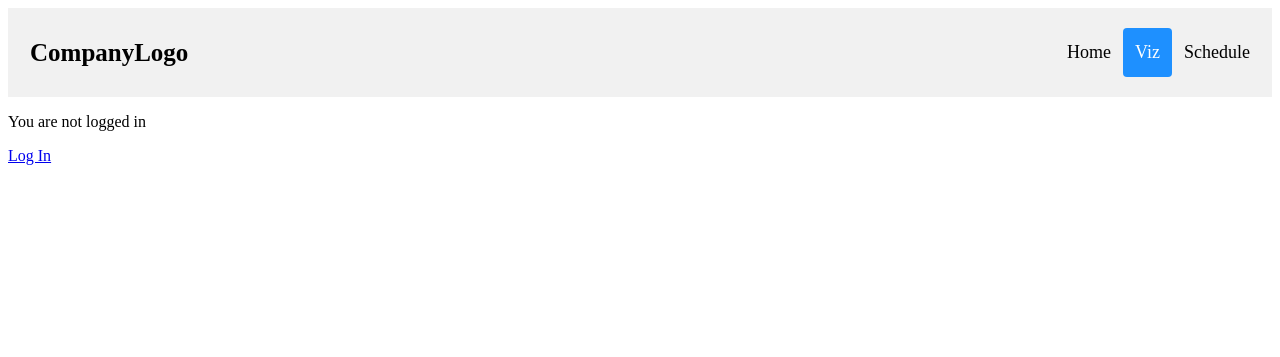
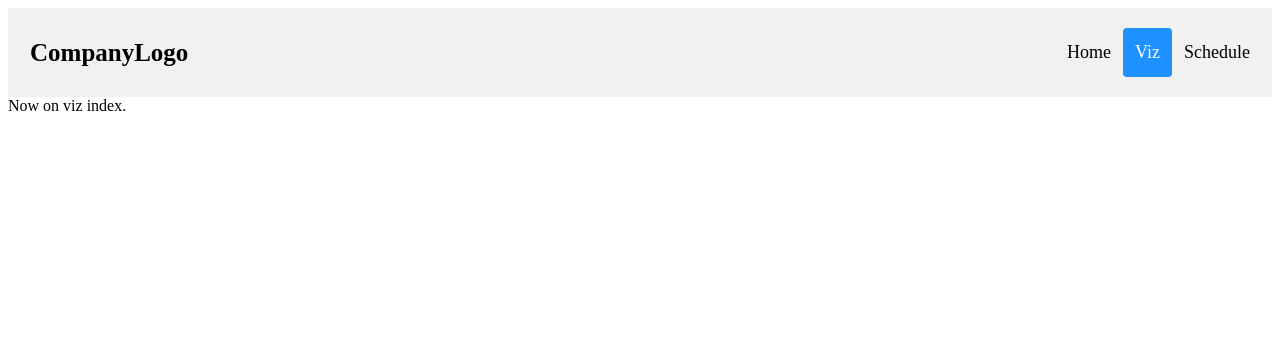
Before and after one commit to Jerry-Master/timealive, a Django app: page /viz/ in a window 1280 px wide. Shown: the top 357 px of the page. Run offline with Django 4.2, Linux system fonts and the light colour scheme.

Commit message:
Re-structured views

```diff
--- a/templates/base.html
+++ b/templates/base.html
@@ -2,7 +2,7 @@
 <html>
 <head>
   <meta charset="utf-8">
-  <title>{% block title %}Django Auth Tutorial{% endblock %}</title>
+  <title>{% block title %}Base title{% endblock %}</title>
 
   {% load static %}
 
@@ -10,6 +10,28 @@
 </head>
 <body>
   <main>
+
+    <div class="header">
+      <a href="/" class="logo">CompanyLogo</a>
+      <div class="header-right">
+        {% if is_home %}
+          <a class="active" href="/">Home</a>
+        {% else %}
+          <a href="/">Home</a>
+        {% endif %}
+        {% if is_viz %}
+          <a class="active" href="/viz">Viz</a>
+        {% else %}
+          <a href="/viz">Viz</a>
+        {% endif %}
+        {% if is_schedule %}
+          <a class="active" href="/schedule">Schedule</a>
+        {% else %}
+          <a href="/schedule">Schedule</a>
+        {% endif %}
+      </div>
+    </div>
+
     {% block content %}
     {% endblock %}
   </main>
--- a/templates/home.html
+++ b/templates/home.html
@@ -3,33 +3,11 @@
 {% block title %}Home{% endblock %}
 
 {% block content %}
-
-<div class="header">
-  <a href="#default" class="logo">CompanyLogo</a>
-  <div class="header-right">
-    {% if is_home %}
-      <a class="active" href="/">Home</a>
-    {% else %}
-      <a href="/">Home</a>
-    {% endif %}
-    {% if is_viz %}
-      <a class="active" href="/viz">Viz</a>
-    {% else %}
-      <a href="/viz">Viz</a>
-    {% endif %}
-    {% if is_schedule %}
-      <a class="active" href="/schedule">Schedule</a>
-    {% else %}
-      <a href="/schedule">Schedule</a>
-    {% endif %}
-  </div>
-</div>
-
 {% if user.is_authenticated %}
-  Hi {{ user.username }}!
-  <p><a href="{% url 'logout' %}">Log Out</a></p>
+Hi {{ user.username }}!
+<p><a href="{% url 'logout' %}">Log Out</a></p>
 {% else %}
-  <p>You are not logged in</p>
-  <a href="{% url 'login' %}">Log In</a>
+<p>You are not logged in</p>
+<a href="{% url 'login' %}">Log In</a>
 {% endif %}
 {% endblock %}
--- /dev/null
+++ b/templates/viz.html
@@ -0,0 +1,7 @@
+{% extends 'base.html' %}
+
+{% block title %}Viz{% endblock %}
+
+{% block content %}
+Now on viz index.
+{% endblock %}
--- a/timealive/urls.py
+++ b/timealive/urls.py
@@ -26,6 +26,10 @@ urlpatterns = [
     path("accounts/", include("django.contrib.auth.urls")),
     path('', TemplateView.as_view(
         template_name='home.html',
-        extra_context={'is_home': True, 'is_viz': False, 'is_schedule': False},
+        extra_context={
+            'is_home': True,
+            'is_viz': False,
+            'is_schedule': False,
+        },
     ), name='home'),
 ] + static(settings.STATIC_URL, document_root=settings.STATIC_ROOT)
--- a/viz/views.py
+++ b/viz/views.py
@@ -1,9 +1,11 @@
 from django.http import HttpResponse
-from django.views.generic.base import TemplateView
 from django import template
 
 def index(request):
-    t = template.loader.get_template('home.html')
-    # c = template.Context({'is_viz': True})
-    html = t.render({'is_home': False, 'is_viz': True, 'is_schedule': False})
+    t = template.loader.get_template('viz.html')
+    html = t.render({
+        'is_home': False,
+        'is_viz': True,
+        'is_schedule': False,
+    })
     return HttpResponse(html)
```
Also changed, not shown: schedule/views.py (+6 -4 lines), templates/schedule.html (added, +7 -0 lines).
